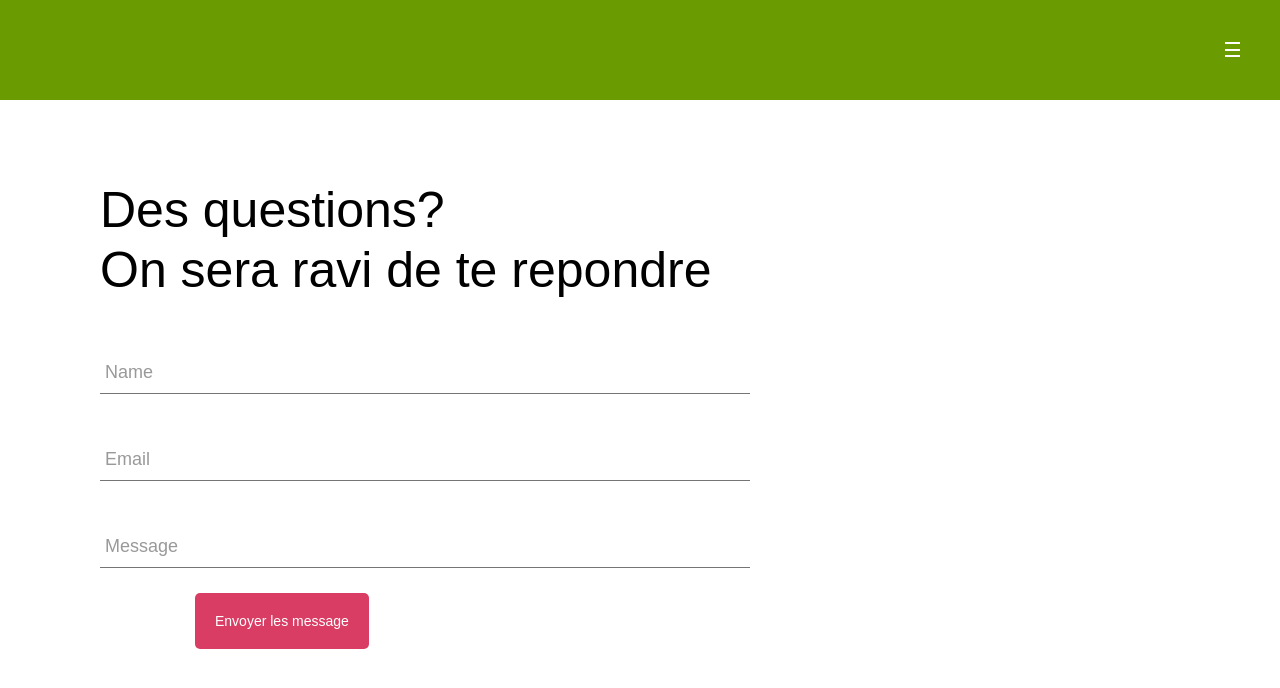
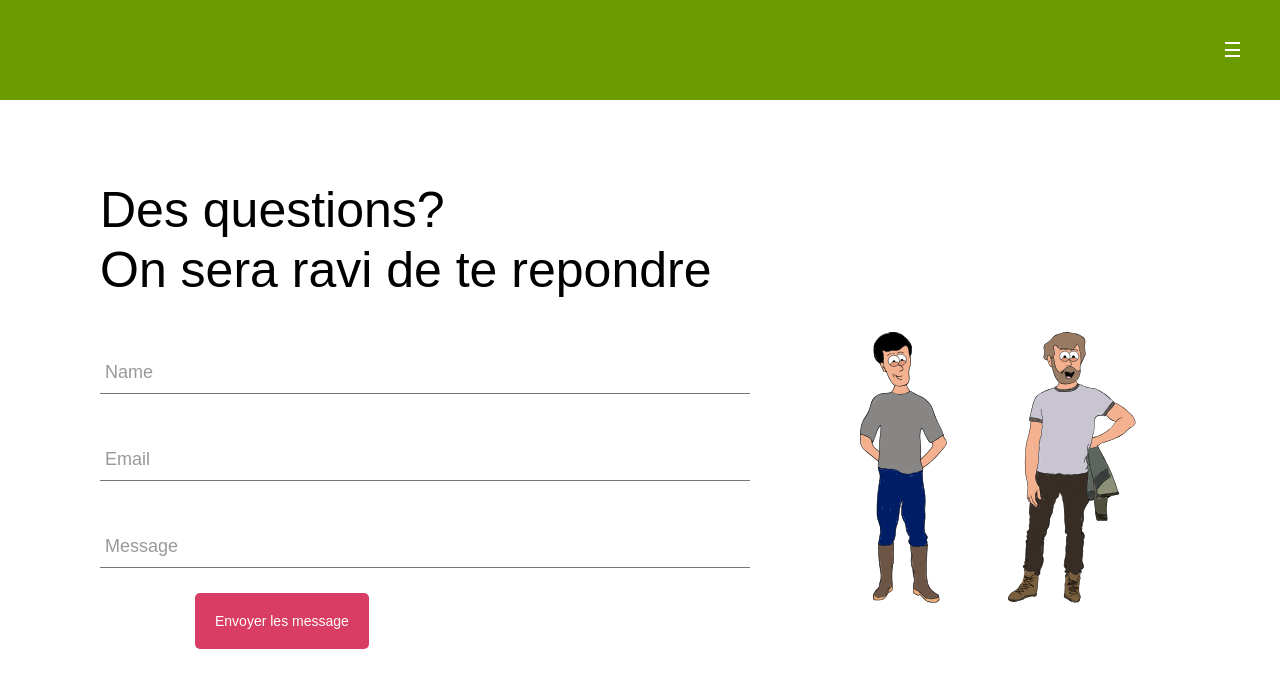
Before and after one commit to aimeesammarcelli/aimee-sammarcelli-ecv-m1-webnarratio, a plain HTML site: page contact.html in a window 1280 px wide. Drawn offline with nearby package versions, Linux system fonts and the light colour scheme; files that its build step writes are made by us from their sources; the site is published under a folder, as on GitHub Pages, so addresses that start at the root find nothing.

Commit message:
ajout link

```diff
--- a/contact.html
+++ b/contact.html
@@ -74,7 +74,7 @@
           </div>
 
           <section>
-            <img src="/assets/images/illu.svg" alt="">
+            <img src="assets/images/illu.svg" alt="">
           </section>
 
         </section>
```
Also changed, not shown: accueil.html (+1 -1 lines).
